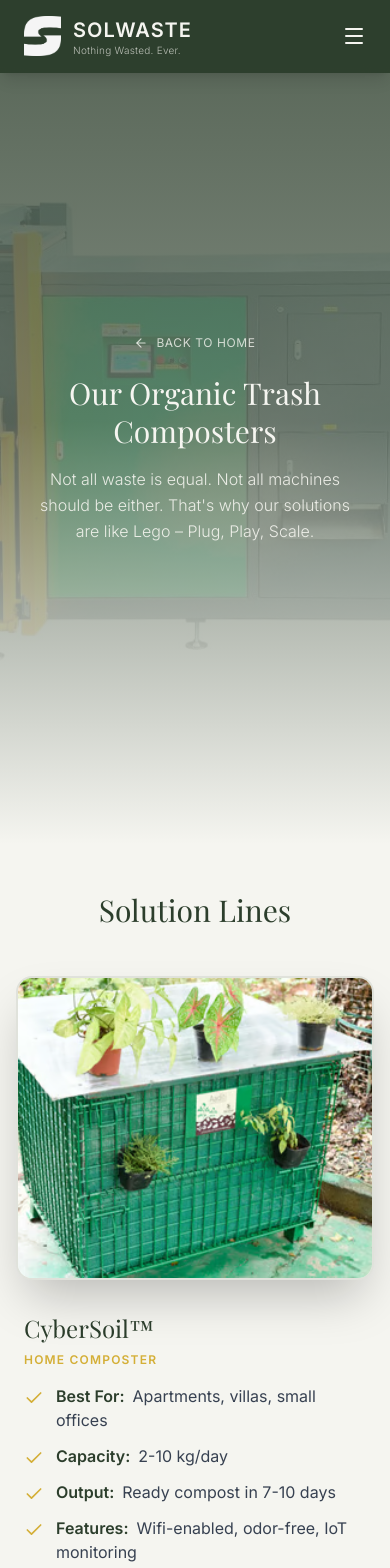
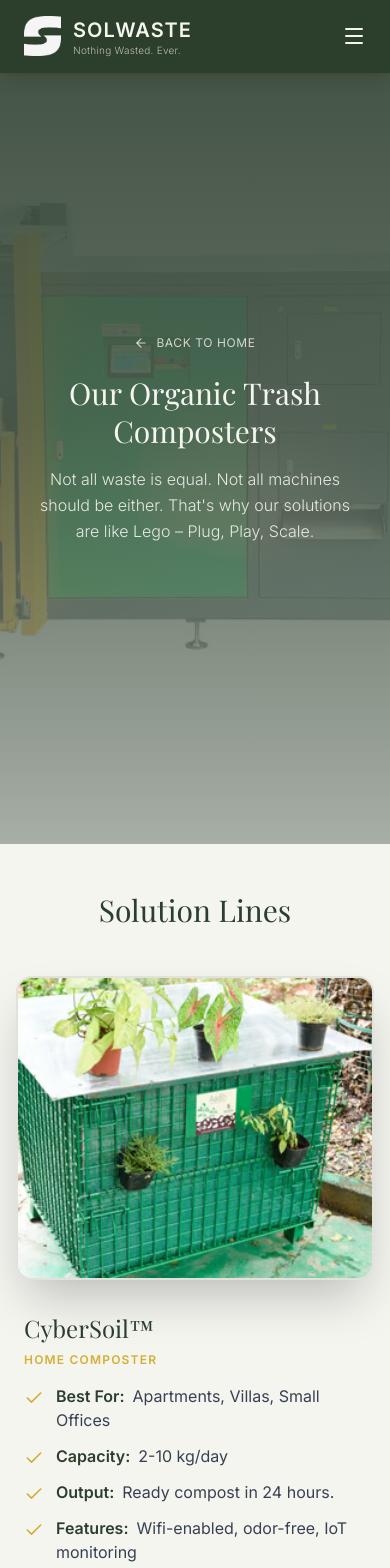
Before and after one commit to GNBPF/SolwasteWebsite, a React (Vite) app: page /otc in a window 390 px wide. Shown: the top 1568 px of the page. Built offline with nearby package versions, Linux system fonts and the light colour scheme; a web font is replaced by a local one.

Commit message:
chore: added details

```diff
--- a/pages/BiogasPage.tsx
+++ b/pages/BiogasPage.tsx
@@ -10,16 +10,16 @@
       name: 'CyberFlame™',
       subtitle: 'Domestic Biogas',
       image: '/biogas1.avif',
-      bestFor: 'Societies, restaurants, institutions',
-      output: '5-50 kg LPG-equivalent/day',
+      bestFor: 'Individual Homes, Apartments, and Villas',
+      output: '5-10 kg LPG-equivalent/day',
       features: 'IoT-based gas monitoring, solar-compatible systems',
-      tagline: '"Gas bills? What are those?"'
+      tagline: '"Get Compost, Get Slurry, Get Gas"'
     },
     {
       name: 'LoopGas™',
       subtitle: 'Community Biogas',
       image: '/biogas2.avif',
-      bestFor: 'Cities, industries, food processing units',
+      bestFor: 'Townships, Hotels, and Malls',
       output: '1-20 tons waste/day = scalable biogas & power',
       features: 'Advanced anaerobic digesters, cloud monitoring, zero methane leakage',
       tagline: '"Mega cities deserve mega clean energy."'
@@ -31,7 +31,7 @@
       bestFor: 'Large-scale industrial operations',
       modular: 'Add or remove units as your needs grow',
       sustainable: 'Designed to meet SDG 7, 11, 12, and 13',
-      economical: 'ROI in under 18 months',
+      economical: 'ROI in under 36 months',
       features: 'Zero-maintenance design'
     }
   ];
@@ -89,7 +89,7 @@
             </h1>
 
             <p className="text-base sm:text-lg md:text-xl lg:text-2xl text-cream/80 max-w-3xl mx-auto font-light leading-relaxed px-4">
-              Our machines aren't just metal boxes –<br className="hidden sm:block"/>
+              Our machines aren't just metal boxes<br className="hidden sm:block"/>
               <span className="sm:hidden"> </span>they're ecosystems in disguise.
             </p>
           </motion.div>
@@ -231,7 +231,7 @@
             {[
               { icon: Flame, title: 'Clean Energy', desc: 'Generate biogas for cooking & heating, reducing LPG dependency' },
               { icon: Droplets, title: 'Zero Emissions', desc: 'Anaerobic digestion with zero methane leakage to atmosphere' },
-              { icon: TrendingUp, title: 'Fast ROI', desc: 'Return on investment in under 18 months with energy savings' },
+              { icon: TrendingUp, title: 'Fast ROI', desc: 'Return on investment in as low as 36 months with energy savings' },
               { icon: Recycle, title: 'Circular Economy', desc: 'Convert waste to energy, fertilizer, and revenue streams' }
             ].map((benefit, i) => (
               <motion.div
--- a/pages/OTCPage.tsx
+++ b/pages/OTCPage.tsx
@@ -10,18 +10,18 @@
       name: 'CyberSoil™',
       subtitle: 'Home Composter',
       image: '/OTC1.avif',
-      bestFor: 'Apartments, villas, small offices',
+      bestFor: 'Apartments, Villas, Small Offices',
       capacity: '2-10 kg/day',
-      output: 'Ready compost in 7-10 days',
+      output: 'Ready compost in 24 hours.',
       features: 'Wifi-enabled, odor-free, IoT monitoring',
-      tagline: '"Your balcony\'s new best friend."'
+      tagline: '"kitchen platform\'s new best friend."'
     },
     {
       name: 'EcoLoop™',
       subtitle: 'Community Composter',
       image: '/OTC2.avif',
-      bestFor: 'Housing societies, small communities',
-      capacity: '50-200 kg/day',
+      bestFor: 'Housing societies, Small Communities, Hospitals, Hotels, Canteens',
+      capacity: '50-1000 kg/day',
       output: 'Nutrient-rich compost for community gardens',
       features: 'Modular design, zero-maintenance filter system',
       tagline: '"Because neighborhoods should grow together."'
@@ -30,8 +30,8 @@
       name: 'CompoGen™',
       subtitle: 'Industrial Composter',
       image: '/OTC3.avif',
-      bestFor: 'Malls, hotels, institutions, large campuses',
-      capacity: '500 kg-5 ton/day',
+      bestFor: 'Malls, Hotels, Institutions, Large Campuses',
+      capacity: '1.5 ton onwards.',
       output: 'Large-scale compost production with real-time IoT dashboards, energy-efficient processing',
       features: 'Advanced automation, monitoring dashboards',
       tagline: '"Built for scale. Built for change."'
@@ -53,7 +53,7 @@
           className="absolute inset-0 bg-cover bg-center opacity-40"
           style={{ backgroundImage: 'url(/OrganicWasteComposter.jpeg)' }}
         />
-        <div className="absolute inset-0 bg-gradient-to-b from-moss/80 via-moss/60 to-cream" />
+        <div className="absolute inset-0 bg-gradient-to-b from-moss/90 via-moss/75 to-moss/40" />
 
         <div className="container mx-auto px-4 sm:px-6 lg:px-8 relative z-10 text-center">
           <motion.div
```
